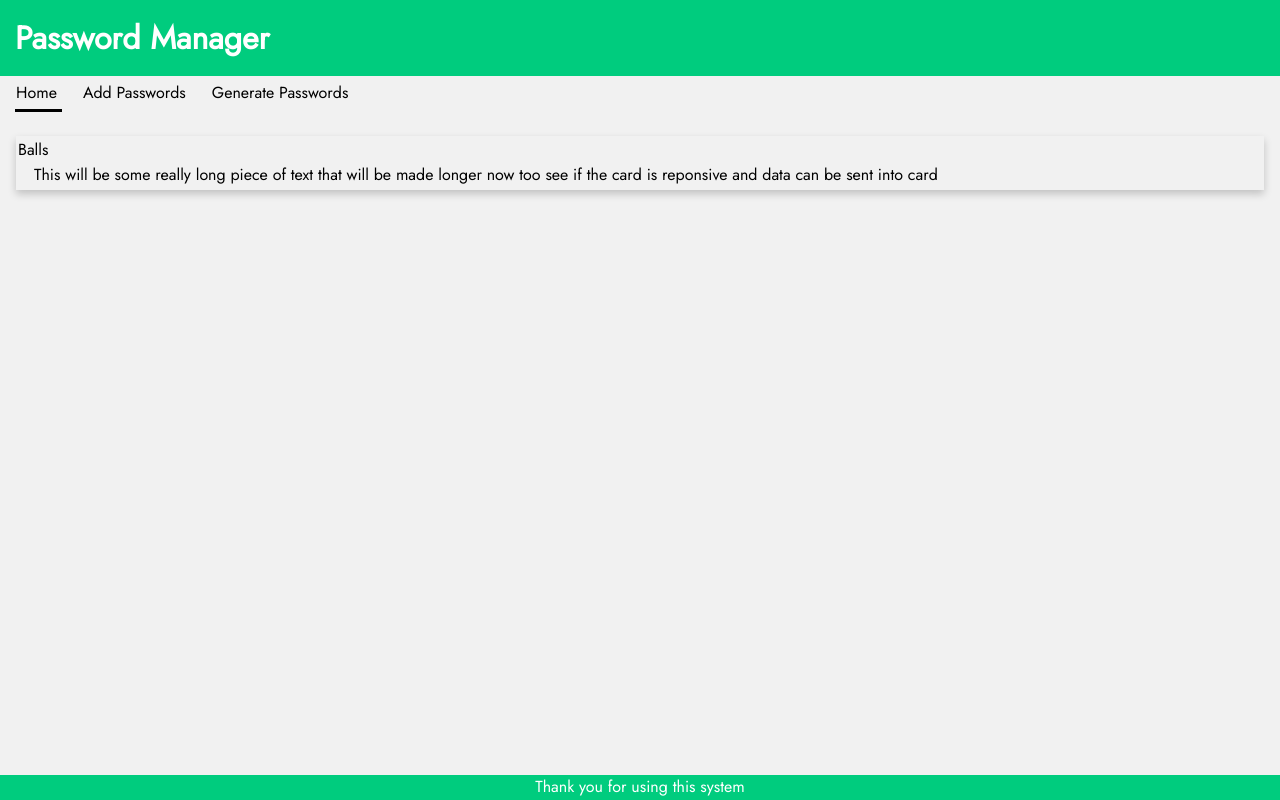
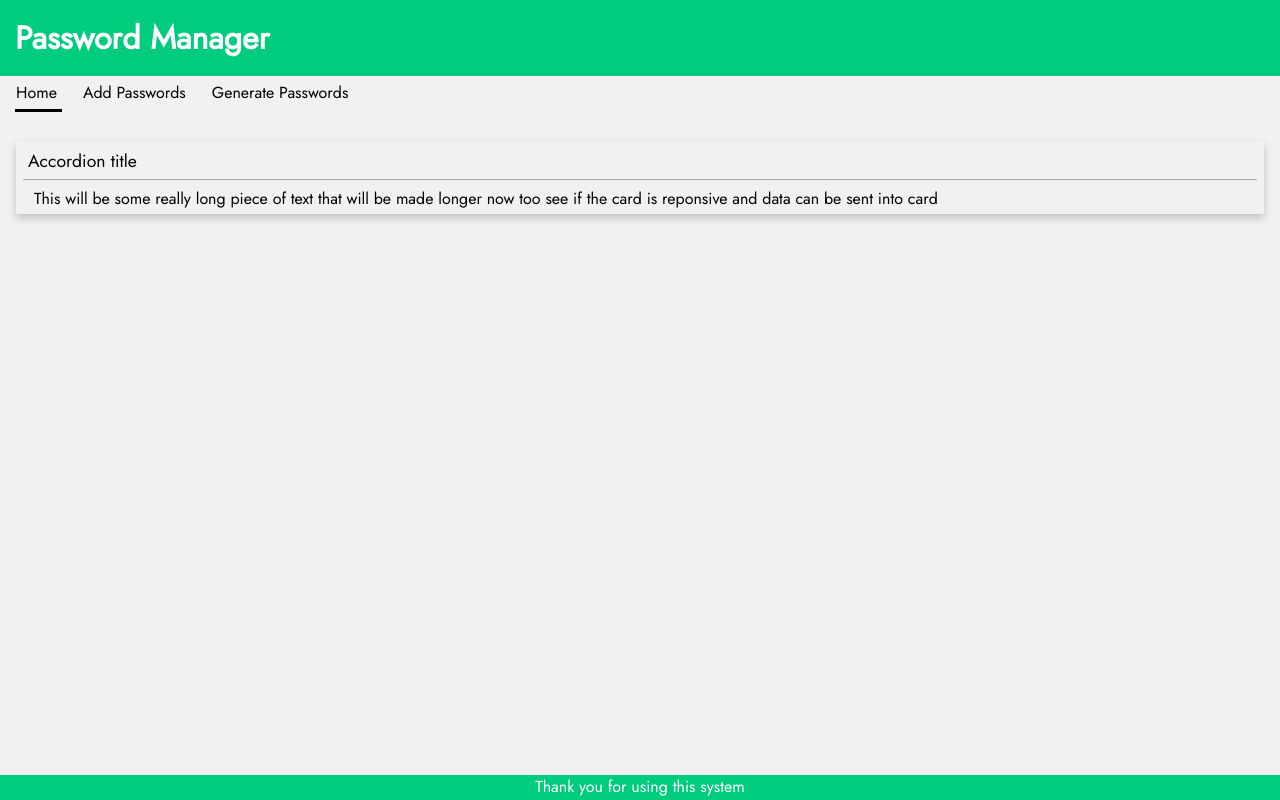
Before and after one commit to Mihir42/password-manager, a React (Vite) app: page / in a window 1280 px wide. Built offline with nearby package versions, Linux system fonts and the light colour scheme.

Commit message:
Sorted out some card styling

```diff
--- a/src/components/UI/Accordion.jsx
+++ b/src/components/UI/Accordion.jsx
@@ -1,5 +1,12 @@
-function Accordion() {
-  return <p>Balls</p>;
+import PropTypes from "prop-types";
+import "./Accordion.scss";
+
+function Accordion(sections) {
+  return (
+    <div className="accordion-container">
+      <div className="accordion-element"></div>
+    </div>
+  );
 }
 
 export default Accordion;
--- a/src/components/UI/Card.scss
+++ b/src/components/UI/Card.scss
@@ -4,6 +4,15 @@ div.card {
   padding: 2px;
 }
 
+div.cardTitle {
+  margin-right: 5px;
+  margin-left: 5px;
+  padding: 5px;
+  font-size: 110%;
+  border-bottom: 1px solid #aaa;
+}
+
 div.container {
+  margin-top: 5px;
   padding: 2px 16px;
 }
--- a/src/components/Views/UserPasswords.jsx
+++ b/src/components/Views/UserPasswords.jsx
@@ -22,6 +22,7 @@ function UserPasswords() {
     },
   ];
   const accordionText = {
+    title: "Accordion title",
     text: "This will be some really long piece of text that will be made longer now too see if the card is reponsive and data can be sent into card",
   };
   const [passwords, setPasswords] = useState(initialPasswords);
@@ -29,9 +30,7 @@ function UserPasswords() {
   return (
     <>
       <Layout>
-        <Card title="Balls">
-          <p>{accordionText.text}</p>
-        </Card>
+        <Card title={accordionText.title}>{accordionText.text}</Card>
       </Layout>
     </>
   );
```
Also changed, not shown: src/components/UI/Accordion.scss (added).
